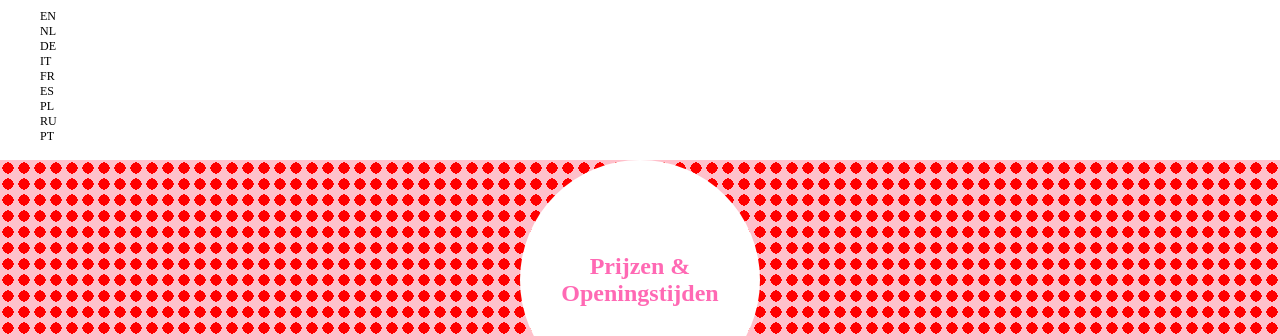
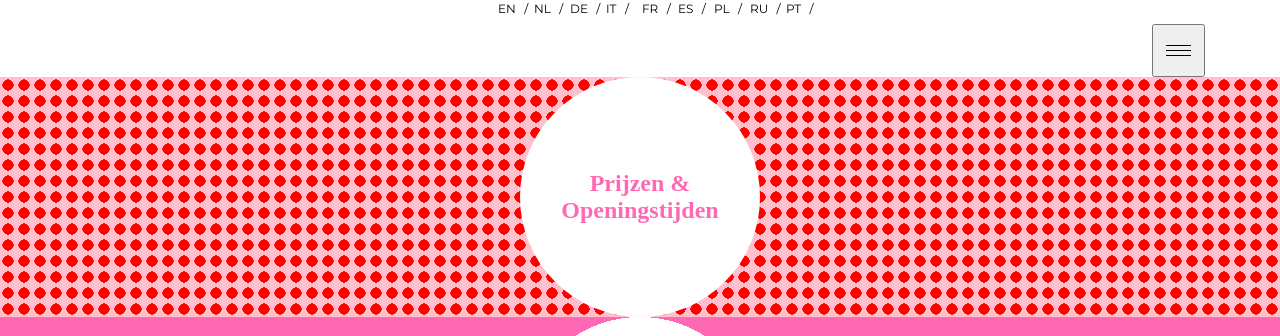
Before and after one commit to SadieJR/Blokweb-Website, a plain HTML site: page basiswebsite/index.html in a window 1280 px wide. Shown: the part 111-447 px from the top of the page. Drawn offline with Linux system fonts and the light colour scheme.

Commit message:
Add files via upload

```diff
--- a/basiswebsite/index.html
+++ b/basiswebsite/index.html
@@ -11,35 +11,41 @@
 	<link href="styles/style.css" rel="stylesheet">
 	<link rel="icon" type="image/svg+xml" href="images/favicon.svg">
 	<link rel="preconnect" href="https://fonts.googleapis.com">
-<link rel="preconnect" href="https://fonts.gstatic.com" crossorigin>
-<link href="https://fonts.googleapis.com/css2?family=Libre+Caslon+Text:wght@700&family=Montserrat:ital,wght@0,100;0,200;0,300;0,400;0,500;0,600;1,100;1,200;1,300;1,400;1,500;1,600&display=swap" rel="stylesheet">
+	<link rel="preconnect" href="https://fonts.gstatic.com" crossorigin>
+	<link
+		href="https://fonts.googleapis.com/css2?family=Libre+Caslon+Text:wght@700&family=Montserrat:ital,wght@0,100;0,200;0,300;0,400;0,500;0,600;1,100;1,200;1,300;1,400;1,500;1,600&display=swap"
+		rel="stylesheet">
+<script src="scripts/script.js"></script>
 </head>
 
 <body>
 	<header>
 		<h1><img src="images/Moco-logo.svg" alt="Moco-logo"></h1>
 
-			<nav>
-				<ul>
-					<li><a href="">EN</a></li>
-					<li><a href="">NL</a></li>
-					<li><a href="">DE</a></li>
-					<li><a href="">IT</a></li>
-					<li><a href="">FR</a></li>
-					<li><a href="">ES</a></li>
-					<li><a href="">PL</a></li>
-					<li><a href="">RU</a></li>
-					<li><a href="">PT</a></li>
-				</ul>
-			</nav>
+		<section>
+			<ul>
+				<li><a href="">EN</a>/</li>
+				<li><a href="">NL</a>/</li>
+				<li><a href="">DE</a>/</li>
+				<li><a href="">IT</a>/</li>
+				<li><a href="">FR</a>/</li>
+				<li><a href="">ES</a>/</li>
+				<li><a href="">PL</a>/</li>
+				<li><a href="">RU</a>/</li>
+				<li><a href="">PT</a>/</li>
+			</ul>
 
-		<ul>
-			<li>
-				<a href=""></a>
-			</li>
-		</ul>
+		</section>
 
-		<script src="scripts/script.js"></script>
+			<button>
+				<span></span>
+				<span></span>
+				<span></span>
+			</button>
+
+			<script src="scripts/script.js"></script>
+
+
 	</header>
 
 	<main>
@@ -59,12 +65,13 @@
 
 		<section>
 			<img src="images/New_Exhibition_Dots.jpeg" alt="verschillende rondjes">
+			<img src="images/DiamondRoom.jpeg" alt="diamond room with girl">
 			<H2>Exposities</H2>
 			<H3>Moco Museum: A Virtual Tour</H3>
 
 		</section>
 
-		<section class="blok4">
+		<section>
 			<H2>Stories</H2>
 		</section>
 
@@ -83,4 +90,5 @@
 
 </body>
 <script src="../scripts/script.js"></script>
+
 </html>
```
